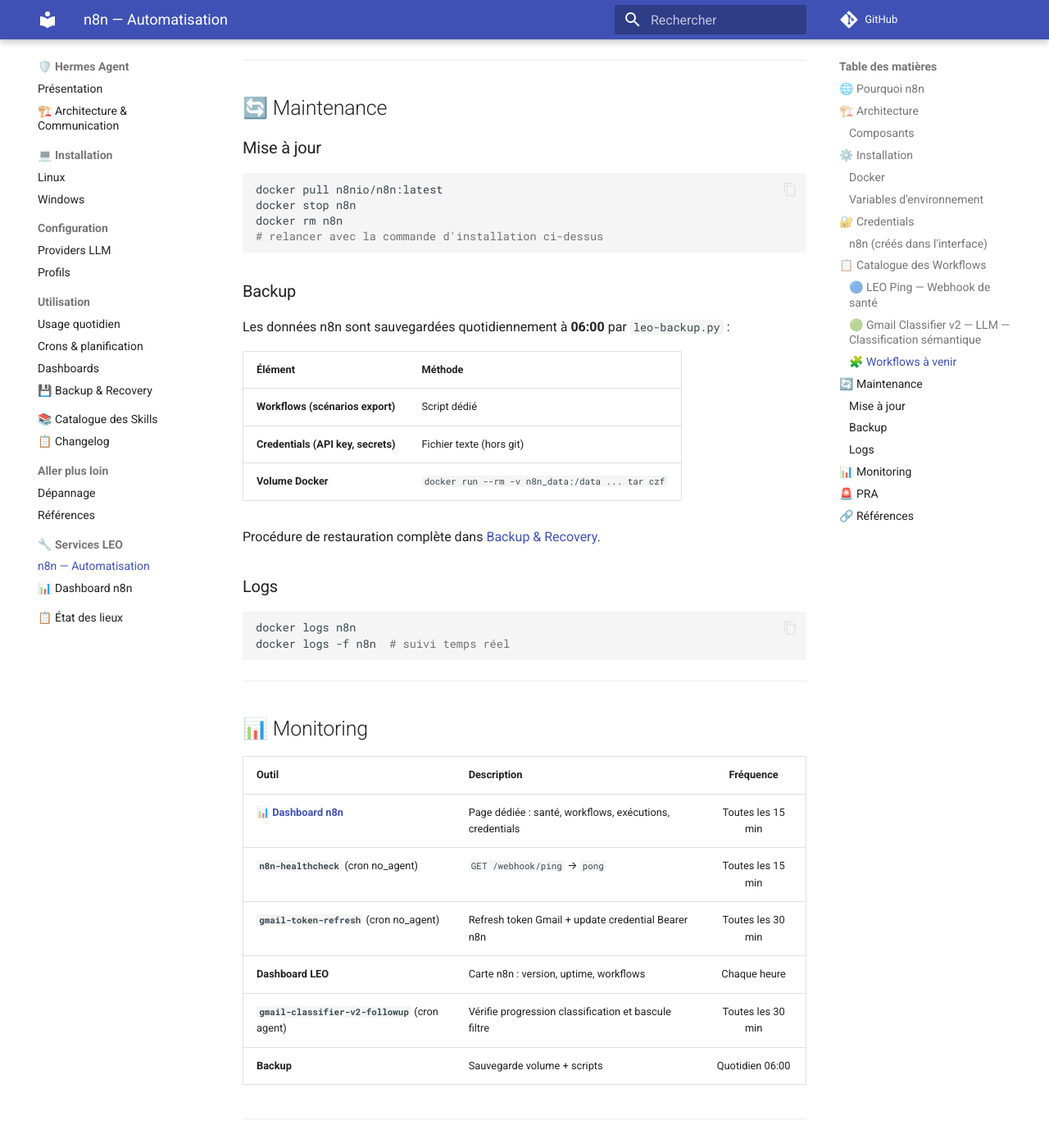
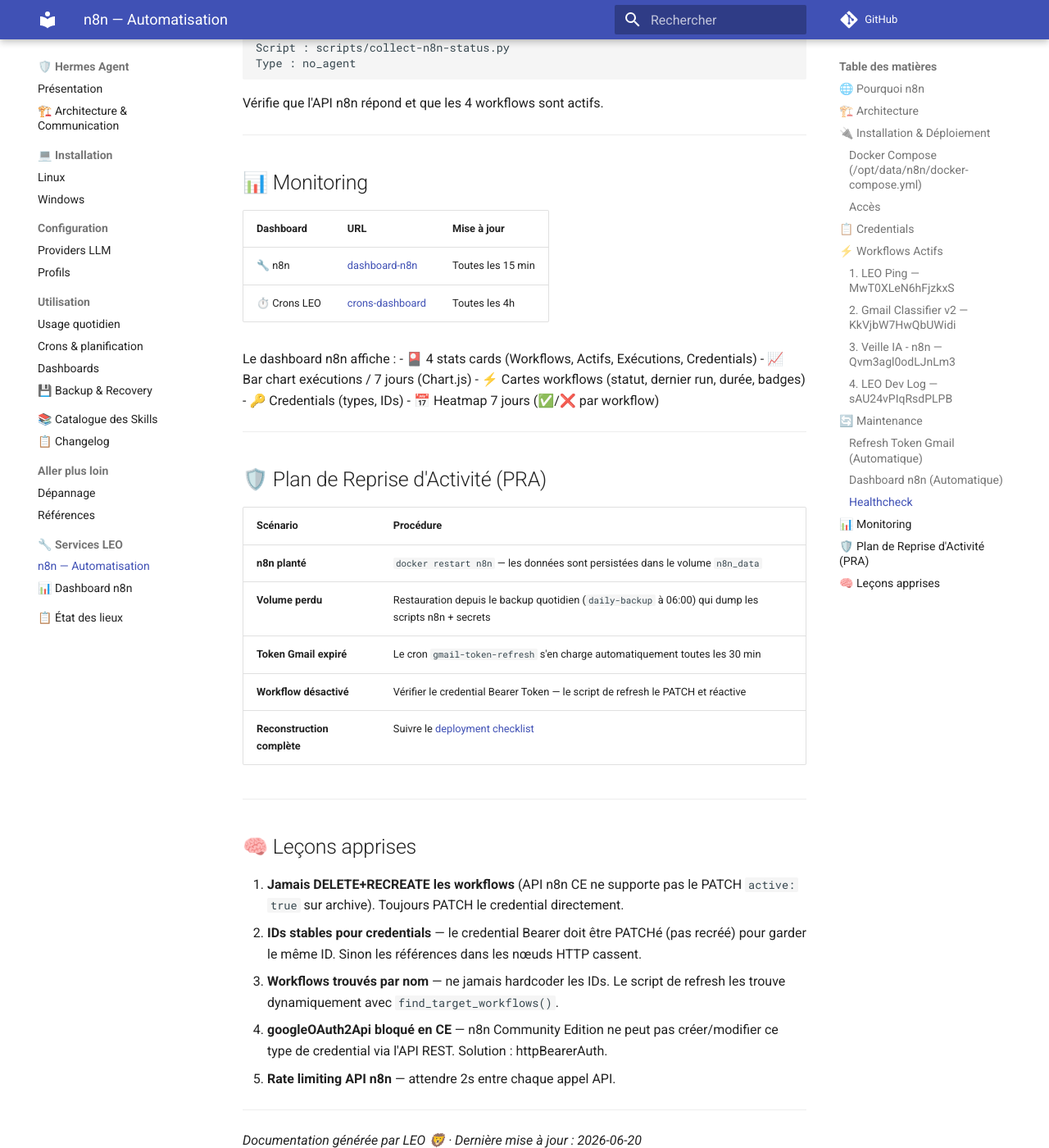
Before and after one commit to christophedanhier-hash/hermes-wiki, an MkDocs documentation site: the page built from docs/hermes/services/n8n.md, in a window 1280 px wide and 1400 px high, scrolled down 5348 px. Shown: the whole window at 82% size. Built offline with MkDocs 1.6.1 and Material for MkDocs 9.7.7, drawn with Linux system fonts in a browser that asks for light colours; comment, search, counter and statistics services are not loaded; some of the changed text lies outside the part shown.

Commit message:
📝 Màj doc n8n : workflows, credentials, refresh token, leçons apprises

````diff
--- a/docs/hermes/services/n8n.md
+++ b/docs/hermes/services/n8n.md
@@ -2,266 +2,238 @@
 
 ## 🌐 Pourquoi n8n
 
-**Problème :** Le classifieur Gmail initial fonctionnait par règles regex — fragile, maintenance lourde, pas de classification sémantique. Les automations (veille IA, emails, webhooks) étaient éparpillées entre crons Hermes et scripts manuels.
+**Problème :** Les workflows métier (classement emails, veille IA, rapports hebdo) étaient éparpillés entre crons Hermes, scripts Python, et tâches manuelles. Fragile, maintenance lourde, pas de supervision centralisée.
 
-**Solution :** [n8n](https://n8n.io) (Fair-code) — orchestrateur visuel de workflows, auto-hébergé sur LEO :
-- ✅ **Classification sémantique** via Ollama (qwen2.5:7b) — labels Gmail intelligents
-- ✅ **Pas de dépendance cloud** — tout tourne localement
-- ✅ **Webhooks** — endpoints déclenchables par Hermes ou des services externes
-- ✅ **UI visuelle** — création et debugging de pipelines sans code
+**Solution :** [n8n](https://n8n.io) (Fair-code, v2.26.8) — orchestrateur visuel de workflows auto-hébergé sur LEO :
 
-n8n est **complémentaire** à Hermes :
-- **Hermes** = raisonnement, dispatch, décision
-- **n8n** = pipelines automatisés, intégrations API, transformations data
+- ✅ **Orchestration visuelle** — workflows auditables et modifiables sans code
+- ✅ **Pas de dépendance cloud** — tout tourne localement (Docker, `--network host`)
+- ✅ **API REST** — 100% automatisable (création, activation, monitoring)
+- ✅ **Credentials Gmail via Bearer token** — compatible CE (googleOAuth2Api bloqué par API REST)
+- ✅ **Ollama intégré** — analyse IA locale via qwen2.5:7b
 
 ---
 
 ## 🏗️ Architecture
 
 ```mermaid
-flowchart LR
-    subgraph LEO["Serveur LEO — 100.92.102.28"]
-        n8n["n8n<br/>Docker<br/>:5678"]
-        Ollama["Ollama<br/>qwen2.5:7b<br/>:11434"]
-        Hermes["Hermes Agent<br/>Docker"]
+graph TB
+    subgraph "📦 Docker LEO (100.92.102.28)"
+        N8N["🔧 n8n<br/>v2.26.8<br/>:5678"]
+        OLLAMA["🦙 Ollama<br/>qwen2.5:7b<br/>:11434"]
     end
 
-    Gmail["☁️ Gmail API"]
-    Telegram["📱 Telegram"]
-    Dashboards["📊 GitHub Pages"]
+    subgraph "🤖 Agent Hermes"
+        CRON["⏰ Cron gmail-token-refresh<br/>Toutes les 30min"]
+        DASH["📊 Dashboard n8n<br/>Toutes les 15min"]
+        SCRIPT["🐍 refresh_gmail_token_n8n.py"]
+    end
 
-    n8n -->|"HTTP Request /api/generate"| Ollama
-    n8n -->|"Gmail API<br/>labels, search, modify"| Gmail
-    Hermes -->|"webhook POST"| n8n
-    n8n -->|"webhook response"| Hermes
-    n8n -->|"healthcheck GET"| Hermes
-    n8n -->|"workflow results"| Dashboards
+    subgraph "🔌 Services Externes"
+        GMAIL["📧 Gmail API<br/>googleapis.com"]
+        RSS["📰 Flux RSS<br/>11 sources IA"]
+        GH["🐙 GitHub API"]
+    end
 
-    style n8n fill:#e3f2fd,stroke:#1976d2,stroke-width:2px
-    style Ollama fill:#e8f5e9,stroke:#2e7d32,stroke-width:2px
-    style Hermes fill:#fff3e0,stroke:#e65100,stroke-width:2px
-    style Gmail fill:#f3e5f5,stroke:#7b1fa2,stroke-width:2px
-    style Telegram fill:#e8eaf6,stroke:#283593,stroke-width:2px
-    style Dashboards fill:#fce4ec,stroke:#c62828,stroke-width:2px
-    linkStyle default stroke-width:2px,fill:none
+    N8N -->|HTTP POST| OLLAMA
+    N8N -->|HTTP Bearer| GMAIL
+    N8N -->|HTTP GET| RSS
+    CRON -->|exécute| SCRIPT
+    SCRIPT -->|PATCH credential| N8N
+    SCRIPT -->|refresh OAuth| GMAIL
+    DASH -->|API n8n| N8N
+    DASH -->|push HTML| GH
 ```
-
-### Composants
-
-| Service | Technologie | Port | Accès |
-|---------|------------|:----:|-------|
-| **n8n** | Docker (n8nio/n8n:latest) | `5678` | `http://100.92.102.28:5678` |
-| **Base de données** | SQLite (intégrée Docker) | — | Volume `n8n_data` |
-| **Modèle LLM** | Ollama qwen2.5:7b (4.7 GB) | `11434` | HTTP via n8n |
-| **Réseau** | `network_mode: host` | — | Accès direct à tous les services |
 
 ---
 
-## ⚙️ Installation
+## 🔌 Installation & Déploiement
 
-### Docker
+### Docker Compose (`/opt/data/n8n/docker-compose.yml`)
 
-```bash
-docker run -d \
-  --name n8n \
-  --network host \
-  -e N8N_SECURE_COOKIE=false \
-  -e WEBHOOK_URL=http://100.92.102.28:5678/ \
-  -e N8N_SKIP_WEBHOOK_DEREGISTRATION_SHUTDOWN=true \
-  -e EXECUTIONS_DATA_PRUNE=true \
-  -e EXECUTIONS_DATA_MAX_AGE=168 \
-  -v n8n_data:/home/node/.n8n \
-  --restart unless-stopped \
-  n8nio/n8n:latest
+```yaml
+services:
+  n8n:
+    image: docker.n8n.io/n8nio/n8n:latest
+    container_name: n8n
+    restart: unless-stopped
+    network_mode: host
+    environment:
+      - N8N_SECURE_COOKIE=false
+      - N8N_HOST=100.92.102.28
+      - N8N_PROTOCOL=http
+      - N8N_PORT=5678
+      - N8N_LISTEN_ADDRESS=0.0.0.0
+      - WEBHOOK_URL=http://100.92.102.28:5678/
+      - N8N_RUNNERS_ENABLED=true
+      - GENERIC_TIMEZONE=Europe/Paris
+    volumes:
+      - n8n_data:/home/node/.n8n
+volumes:
+  n8n_data:
 ```
 
-### Variables d'environnement
+### Accès
 
-| Variable | Valeur | Raison |
-|----------|--------|--------|
-| `N8N_SECURE_COOKIE` | `false` | Contexte réseau local uniquement |
-| `WEBHOOK_URL` | `http://100.92.102.28:5678/` | URL publique des webhooks |
-| `N8N_SKIP_WEBHOOK_DEREGISTRATION_SHUTDOWN` | `true` | Évite timeout à l'arrêt |
-| `EXECUTIONS_DATA_PRUNE` | `true` | Auto-nettoyage historique |
-| `EXECUTIONS_DATA_MAX_AGE` | `168` | Rétention 7 jours (heures) |
+| Info | Valeur |
+|:-----|:-------|
+| URL | http://100.92.102.28:5678 |
+| Email | leodanhier@proton.me |
+| Version | 2.26.8 |
+| Propriétaire | `ea1ce0e6-f282-428a-86d6-9ab5e30b0374` |
+| Projet | `opCrVdtfvJhGWzK7` |
+| API Key *(optionnelle)* | Définie dans `.env` (scopes: create, read, update, list) |
 
 ---
 
-## 🔐 Credentials
+## 📋 Credentials
 
-### n8n (créés dans l'interface)
+| Nom | Type | ID | Usage |
+|:----|:----|:---|:------|
+| **Gmail LEO Bearer Token** | `httpBearerAuth` | `IYACYoqL5skamxym` *(stable)* | Tous les appels Gmail API |
+| **Ollama LEO** | `ollamaApi` | `L23MxlJFmeINg1Cz` | Analyse IA locale |
+| **Hermes Agent - Ollama LEO** | `ollamaApi` | `VOmM3VrDS93897R4` | Réservé Hermes |
+| Gmail LEO | `googleOAuth2Api` | `ayWDZcN46YpzB3CG` | Inutilisable via API REST CE |
+| Gmail OAuth2 Generic | `oAuth2Api` | `aw266MRMsTtTTA3P` | Legacy |
 
-| Credential | Type | Usage |
-|-----------|------|-------|
-| **Ollama — LEO** | HTTP Request | Workflows Hermes |
-| **Ollama — Utilisateur** | HTTP Request | Workflows manuels |
-| **Gmail OAuth LEO** | OAuth2 | Classification emails |
-| **Hermes Agent** | API Key Hermes | Automation workflows |
-
-> ⚠️ Credentials stockés dans n8n (chiffrés). Le mot de passe admin et l'API key Hermes sont dans `BAVI/AGENT-PRO/bureau-michel/n8n/secrets.txt` (local uniquement — pas dans git).
+> **⚠️ Gmail Bearer Token** : Le credential `httpBearerAuth` est **PATCHé** toutes les 30 min (pas recréé). L'ID reste stable. Le script de refresh est dans `/opt/data/scripts/refresh_gmail_token_n8n.py`.
 
 ---
 
-## 📋 Catalogue des Workflows
+## ⚡ Workflows Actifs
 
-### 🔵 `LEO Ping` — Webhook de santé
+### 1. LEO Ping — `MwT0XLeN6hFjzkxS`
+**Statut :** ✅ Actif
+**Déclencheur :** Webhook GET `/webhook/ping`
+**Réponse :** `{"response":"pong"}`
+**Utilité :** Healthcheck — monitoring uptime n8n
 
-| Propriété | Valeur |
-|-----------|--------|
-| **ID** | `JQ3C2RKBJJX6Zz1f` |
-| **Déclencheur** | Webhook GET |
-| **Endpoint** | `http://100.92.102.28:5678/webhook/ping` |
-| **Réponse** | `{"response": "pong"}` HTTP 200 |
-| **Statut** | ✅ Actif |
-| **Usage** | Healthcheck — appelé par le cron `n8n-healthcheck` toutes les 15min |
+### 2. Gmail Classifier v2 — `KkVjbW7HwQbUWidi`
+**Statut :** ✅ Actif
+**Déclencheur :** Toutes les 30 minutes
+**Workflow :** 6 nœuds
 
-**Architecture :**
-```mermaid
-flowchart LR
-    Webhook["Webhook node<br/>GET /ping"] --> Response["Set node<br/>response = pong"]
+| # | Nœud | Type | Description |
+|:-:|:-----|:-----|:-----------|
+| 1 | Schedule | `scheduleTrigger` | Toutes les 30 min |
+| 2 | Gmail - Lister INBOX | `httpRequest` | `GET /gmail/v1/users/me/messages?maxResults=5&labelIds=INBOX` |
+| 3 | Extraire IDs | `code` | Parse la réponse → 1 item par email |
+| 4 | Gmail - Détail email | `httpRequest` | `GET /gmail/v1/users/me/messages/{id}?format=metadata` |
+| 5 | Transformer résultats | `code` | Extrait sujet, from, date, snippet |
+| 6 | Résumé | `code` | Compte et résume les emails classés |
 
-    style Webhook fill:#e3f2fd,stroke:#1976d2,stroke-width:2px
-    style Response fill:#e8f5e9,stroke:#2e7d32,stroke-width:2px
-```
+### 3. Veille IA - n8n — `Qvm3agl0odLJnLm3`
+**Statut :** ✅ Actif
+**Déclencheur :** Quotidien à 08:00
+**Workflow :** 7 nœuds
 
-**Note technique :** utilise `typeVersion: 2` avec `responseMode: "lastNode"` — pas besoin de nœud "Respond to Webhook".
+| # | Nœud | Type | Description |
+|:-:|:-----|:-----|:-----------|
+| 1 | Schedule | `scheduleTrigger` | 0 8 * * * |
+| 2 | Sources RSS | `code` | 5 sources : HN, AI News, ScienceDaily, Google AI, NYT Tech |
+| 3 | Fetch RSS | `httpRequest` | GET sur chaque flux |
+| 4 | Parser RSS | `code` | Regex XML → title, link, description, source |
+| 5 | Formater pour Résumé | `code` | Compile les 20 articles en 1 prompt |
+| 6 | Ollama Résumé | `httpRequest` | POST `qwen2.5:7b` → résumé 4-5 phrases |
+| 7 | Résultat Final | `code` | Date, résumé, status |
 
----
+### 4. LEO Dev Log — `sAU24vPIqRsdPLPB`
+**Statut :** ✅ Actif
+**Déclencheur :** Tous les lundis à 09:00
+**Workflow :** 1 nœud Code + résult
 
-### 🟢 `Gmail Classifier v2 — LLM` — Classification sémantique
-
-| Propriété | Valeur |
-|-----------|--------|
-| **Déclencheur** | Cron — toutes les 15 min |
-| **Filtre** | `in:all` (catch-up) → `newer_than:7d` (incrémental) |
-| **Modèle** | Ollama qwen2.5:7b via HTTP Request |
-| **Batch** | 10 emails par appel API |
-| **Limite** | 500 emails par run |
-| **Statut** | ✅ Actif |
-
-**Architecture :**
-```mermaid
-flowchart LR
-    Cron["Cron */15<br/>Trigger"] --> Search["Gmail Search<br/>in:all batch:10"]
-    Search --> Check{"📧 restants > 0<br/>?"}
-    Check -->|Oui| Process["HTTP Request →<br/>Ollama /api/generate"]
-    Check -->|Non| Done["✅ Done —<br/>switch filter"]
-    Process --> Apply["Gmail Modify<br/>apply labels"]
-    Apply --> Search
-
-    style Cron fill:#fff3e0,stroke:#e65100,stroke-width:2px
-    style Search fill:#e3f2fd,stroke:#1976d2,stroke-width:2px
-    style Check fill:#f3e5f5,stroke:#7b1fa2,stroke-width:2px
-    style Process fill:#e8f5e9,stroke:#2e7d32,stroke-width:2px
-    style Apply fill:#e8f5e9,stroke:#2e7d32,stroke-width:2px
-    style Done fill:#e8f5e9,stroke:#2e7d32,stroke-width:2px
-```
-
-**Prompt utilisé pour la classification :**
-
-```
-Tu es un assistant qui classe les emails Gmail. Analyse le sujet et le corps du message ci-dessous.
-
-Labels disponibles :
-- Admin — Administration, courrier officiel, assurances, mutuelle
-- Finances — Banque, placements, factures, impôts, comptabilité
-- IA&Tech — Intelligence artificielle, technologie, informatique
-- Voyages — Réservations, itinéraires, campings
-- Famille — Communications personnelles, famille, amis
-- Achats — Achats en ligne, colis, livraisons
-- Maison — Travaux, immobilier, énergie, jardin
-- VIP — Expéditeurs importants (chef, direction)
-
-Réponds UNIQUEMENT par le nom du label, rien d'autre.
-```
-
-**Labels Gmail gérés :**
-
-| Label | Couleur | Type |
-|-------|:-------:|:----:|
-| 📁 **Admin** | Bleu | Système |
-| 📁 **Finances** | Vert | Système |
-| 📁 **IA&Tech** | Violet | Système |
-| 📁 **Voyages** | Orange | Système |
-| 📁 **Famille** | Jaune | Système |
-| 📁 **Achats** | Rouge | Système |
-| 📁 **Maison** | Cyan | Système |
-| ⭐ **VIP** | Jaune vif | Spécial |
-
----
-
-### 🧩 Workflows à venir
-
-| Workflow | Priorité | Statut |
-|----------|:--------:|:------:|
-| **Veille IA → Email** | Haute | 📋 Planifié |
-| **Sync Dashboards** | Basse | 📋 Planifié |
-| **Auto-réponse Gmail (VIP)** | Basse | 📋 Idée |
+| # | Nœud | Type | Description |
+|:-:|:-----|:-----|:-----------|
+| 1 | Schedule | `scheduleTrigger` | 0 9 * * 1 |
+| 2 | Rapport Dev Hebdo | `code` | Génère rapport avec date + résumé |
 
 ---
 
 ## 🔄 Maintenance
 
-### Mise à jour
+### Refresh Token Gmail (Automatique)
 
-```bash
-docker pull n8nio/n8n:latest
-docker stop n8n
-docker rm n8n
-# relancer avec la commande d'installation ci-dessus
+Le token Gmail OAuth expire toutes les 1h. Un cron Hermes le rafraîchit toutes les 30 min :
+
+```
+Cron : gmail-token-refresh (e9540f01db57)
+Schedule : */30 * * * *
+Script : scripts/refresh_gmail_token_n8n.py
+Type : no_agent
 ```
 
-### Backup
+**Ce que fait le script :**
+1. Refresh Gmail OAuth → nouveau `access_token`
+2. Login n8n
+3. **PATCH** le credential `Gmail LEO Bearer Token` (ID `IYACYoqL5skamxym` stable)
+4. Trouve dynamiquement les workflows par nom (Gmail, Veille, Dev Log)
+5. **PATCH** la référence `httpBearerAuth` dans chaque nœud HTTP si changé
+6. Réactive le workflow si nécessaire
 
-Les données n8n sont sauvegardées quotidiennement à **06:00** par `leo-backup.py` :
+> **⚠️ Règle critique :** Le script ne **SUPPRIME JAMAIS** les workflows. Il PATCH le credential existant et les nœuds. Cette règle a été instaurée après une régression le 20/06/2026 où l'ancien script (DELETE+RECREATE + IDs hardcodés) a perdu les 3 workflows.
 
-| Élément | Méthode |
-|---------|---------|
-| **Workflows (scénarios export)** | Script dédié |
-| **Credentials (API key, secrets)** | Fichier texte (hors git) |
-| **Volume Docker** | `docker run --rm -v n8n_data:/data ... tar czf` |
+### Dashboard n8n (Automatique)
 
-Procédure de restauration complète dans [Backup & Recovery](../utilisation/backup-recovery.md).
+```
+Cron : dashboard-n8n (2a0806224c6b)
+Schedule : */15 * * * *
+Script : scripts/run-n8n-dashboard.sh
+Type : no_agent
+```
 
-### Logs
+Collecte les données via API n8n → génère `index.html` (style crons-dashboard) → push vers GitHub Pages.
 
-```bash
-docker logs n8n
-docker logs -f n8n  # suivi temps réel
+Disponible : [Dashboard n8n LEO](https://christophedanhier-hash.github.io/dashboard-n8n/)
+
+### Healthcheck
+
 ```
+Cron : n8n-healthcheck (17f34eb1ce9c)
+Schedule : */15 * * * *
+Script : scripts/collect-n8n-status.py
+Type : no_agent
+```
+
+Vérifie que l'API n8n répond et que les 4 workflows sont actifs.
 
 ---
 
 ## 📊 Monitoring
 
-| Outil | Description | Fréquence |
-|-------|-------------|:---------:|
-| **📊 [Dashboard n8n](../dashboards/n8n.md)** | Page dédiée : santé, workflows, exécutions, credentials | Toutes les 15 min |
-| **`n8n-healthcheck`** (cron no_agent) | `GET /webhook/ping` → `pong` | Toutes les 15 min |
-| **`gmail-token-refresh`** (cron no_agent) | Refresh token Gmail + update credential Bearer n8n | Toutes les 30 min |
-| **Dashboard LEO** | Carte n8n : version, uptime, workflows | Chaque heure |
-| **`gmail-classifier-v2-followup`** (cron agent) | Vérifie progression classification et bascule filtre | Toutes les 30 min |
-| **Backup** | Sauvegarde volume + scripts | Quotidien 06:00 |
+| Dashboard | URL | Mise à jour |
+|:----------|:----|:-----------|
+| 🔧 n8n | [dashboard-n8n](https://christophedanhier-hash.github.io/dashboard-n8n/) | Toutes les 15 min |
+| ⏱️ Crons LEO | [crons-dashboard](https://christophedanhier-hash.github.io/crons-dashboard/) | Toutes les 4h |
+
+Le dashboard n8n affiche :
+- 🎴 4 stats cards (Workflows, Actifs, Exécutions, Credentials)
+- 📈 Bar chart exécutions / 7 jours (Chart.js)
+- ⚡ Cartes workflows (statut, dernier run, durée, badges)
+- 🔑 Credentials (types, IDs)
+- 📅 Heatmap 7 jours (✅/❌ par workflow)
 
 ---
 
-## 🚨 PRA
+## 🛡️ Plan de Reprise d'Activité (PRA)
 
-En cas de perte du serveur LEO :
-
-1. **Restaurer le volume Docker** `n8n_data` depuis la dernière sauvegarde
-2. **Relancer** le conteneur avec la commande d'installation
-3. **Re-créer les credentials** OAuth si le chiffrement a changé
-4. **Vérifier** le webhook ping
-5. **Activer** le cron `gmail-classifier` (regex) en fallback si Ollama pas encore restauré
+| Scénario | Procédure |
+|:---------|:----------|
+| **n8n planté** | `docker restart n8n` — les données sont persistées dans le volume `n8n_data` |
+| **Volume perdu** | Restauration depuis le backup quotidien (`daily-backup` à 06:00) qui dump les scripts n8n + secrets |
+| **Token Gmail expiré** | Le cron `gmail-token-refresh` s'en charge automatiquement toutes les 30 min |
+| **Workflow désactivé** | Vérifier le credential Bearer Token — le script de refresh le PATCH et réactive |
+| **Reconstruction complète** | Suivre le [deployment checklist](../../skills/bavi-leo/deployment-checklist/SKILL.md) |
 
 ---
 
-## 🔗 Références
+## 🧠 Leçons apprises
 
-- [Interface n8n](http://100.92.102.28:5678) (réseau local uniquement)
-- [Webhook santé](http://100.92.102.28:5678/webhook/ping)
-- [Documentation n8n](https://docs.n8n.io)
-- [Dashboard LEO](https://christophedanhier-hash.github.io/dashboard-leo/)
-- [État des lieux Hermes](../etat-des-lieux.md)
-- [Backup & Recovery](../utilisation/backup-recovery.md)
+1. **Jamais DELETE+RECREATE les workflows** (API n8n CE ne supporte pas le PATCH `active: true` sur archive). Toujours PATCH le credential directement.
+2. **IDs stables pour credentials** — le credential Bearer doit être PATCHé (pas recréé) pour garder le même ID. Sinon les références dans les nœuds HTTP cassent.
+3. **Workflows trouvés par nom** — ne jamais hardcoder les IDs. Le script de refresh les trouve dynamiquement avec `find_target_workflows()`.
+4. **googleOAuth2Api bloqué en CE** — n8n Community Edition ne peut pas créer/modifier ce type de credential via l'API REST. Solution : httpBearerAuth.
+5. **Rate limiting API n8n** — attendre 2s entre chaque appel API.
+
+---
+
+*Documentation générée par LEO 🦁 · Dernière mise à jour : 2026-06-20*
````
